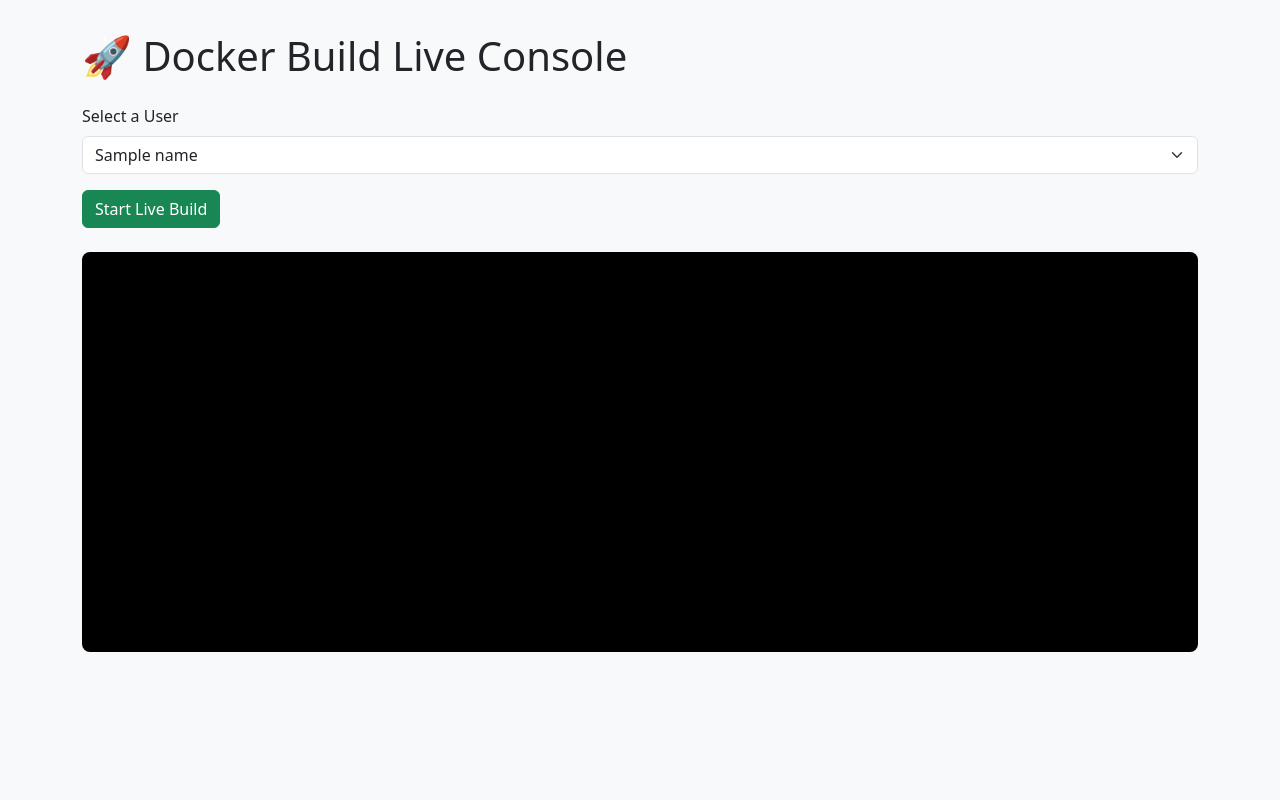
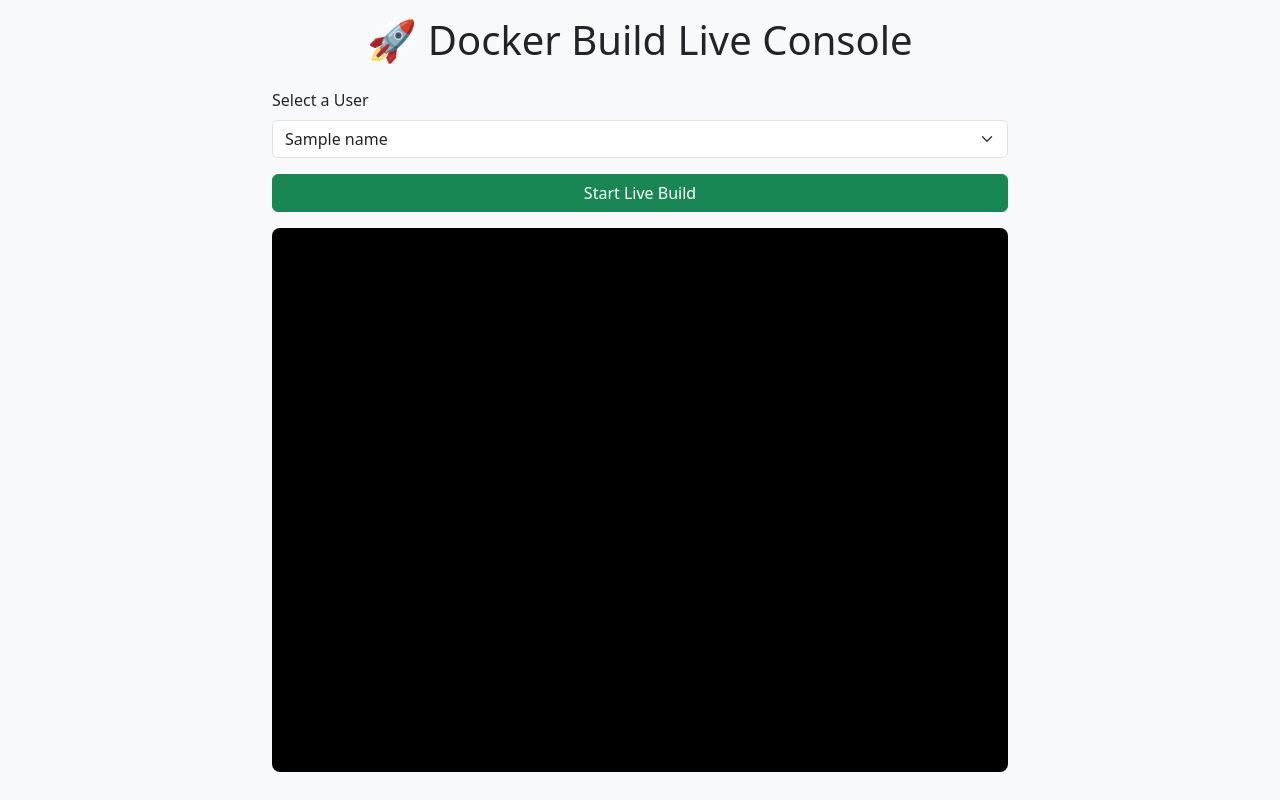
Before and after one commit to bhadri01/docker-lab, a FastAPI app: template templates/index.html in a window 1280 px wide. Run offline with FastAPI, Linux system fonts and the light colour scheme; the template is opened without the code that fills it: most values are stand-ins (such as "Sample title", 1, 10 or a date in 2020); parts of the project's set-up code (start-up, migrations or seed data) failed here and were passed over.

Commit message:
Refactor index.html for improved layout and styling of Docker Build Live Console

```diff
--- a/templates/index.html
+++ b/templates/index.html
@@ -3,12 +3,14 @@
 
 <head>
     <meta charset="UTF-8">
+    <meta name="viewport" content="width=device-width, initial-scale=1">
     <title>Docker Build Live Console</title>
     <link href="https://cdn.jsdelivr.net/npm/bootstrap@5.3.2/dist/css/bootstrap.min.css" rel="stylesheet">
     <style>
         body {
-            padding: 2rem;
+            padding: 1rem;
             background: #f8f9fa;
+            height: 100vh;
         }
 
         .output-box {
@@ -18,17 +20,28 @@
             padding: 1rem;
             border-radius: 8px;
             margin-top: 1rem;
-            height: 400px;
+            height: 68vh;
             overflow-y: auto;
             font-family: monospace;
+            font-size: 0.9rem;
+        }
+
+        @media (max-width: 768px) {
+            .output-box {
+                height: 65svh;
+                font-size: 0.8rem;
+            }
         }
     </style>
 </head>
 
 <body>
     <div class="container">
-        <h1 class="mb-4">🚀 Docker Build Live Console</h1>
-        <form id="trigger-form">
+        <div class="row justify-content-center">
+            <div class="col-12 col-md-8">
+                <h1 class="mb-4 text-center">🚀 Docker Build Live Console</h1>
+
+                <form id="trigger-form" class="mb-3">
                     <div class="mb-3">
                         <label for="name" class="form-label">Select a User</label>
                         <select id="name" name="name" class="form-select" required>
@@ -37,10 +50,16 @@
                             {% endfor %}
                         </select>
                     </div>
-            <button type="submit" class="btn btn-success">Start Live Build</button>
+                    <div class="d-grid">
+                        <button type="submit" class="btn btn-success btn-md">
+                            Start Live Build
+                        </button>
+                    </div>
                 </form>
 
-        <div id="output" class="output-box mt-4"></div>
+                <div id="output" class="output-box"></div>
+            </div>
+        </div>
     </div>
 
     <script>
@@ -61,9 +80,9 @@
                 eventSource.close();
             }
 
-            // Disable button while building
+            // Disable button and show loading text
             submitButton.disabled = true;
-            submitButton.innerText = "Building... ⏳";
+            submitButton.innerHTML = `<span class="spinner-border spinner-border-sm me-2" role="status" aria-hidden="true"></span> Building...`;
 
             eventSource = new EventSource(`/stream/${name}`);
 
@@ -71,11 +90,10 @@
                 outputBox.innerText += event.data + "\n";
                 outputBox.scrollTop = outputBox.scrollHeight;
 
-                // If build is completed, close the connection and enable button
                 if (event.data.includes("Build Completed")) {
                     eventSource.close();
                     submitButton.disabled = false;
-                    submitButton.innerText = "Start Live Build";
+                    submitButton.innerHTML = `Start Live Build`;
                 }
             };
 
@@ -83,11 +101,10 @@
                 outputBox.innerText += "\n❌ Connection closed due to error.\n";
                 eventSource.close();
                 submitButton.disabled = false;
-                submitButton.innerText = "Start Live Build";
+                submitButton.innerHTML = `Start Live Build`;
             };
         });
     </script>
-
 </body>
 
 </html>
```
Lines whose indentation alone changed are shown as unchanged.
